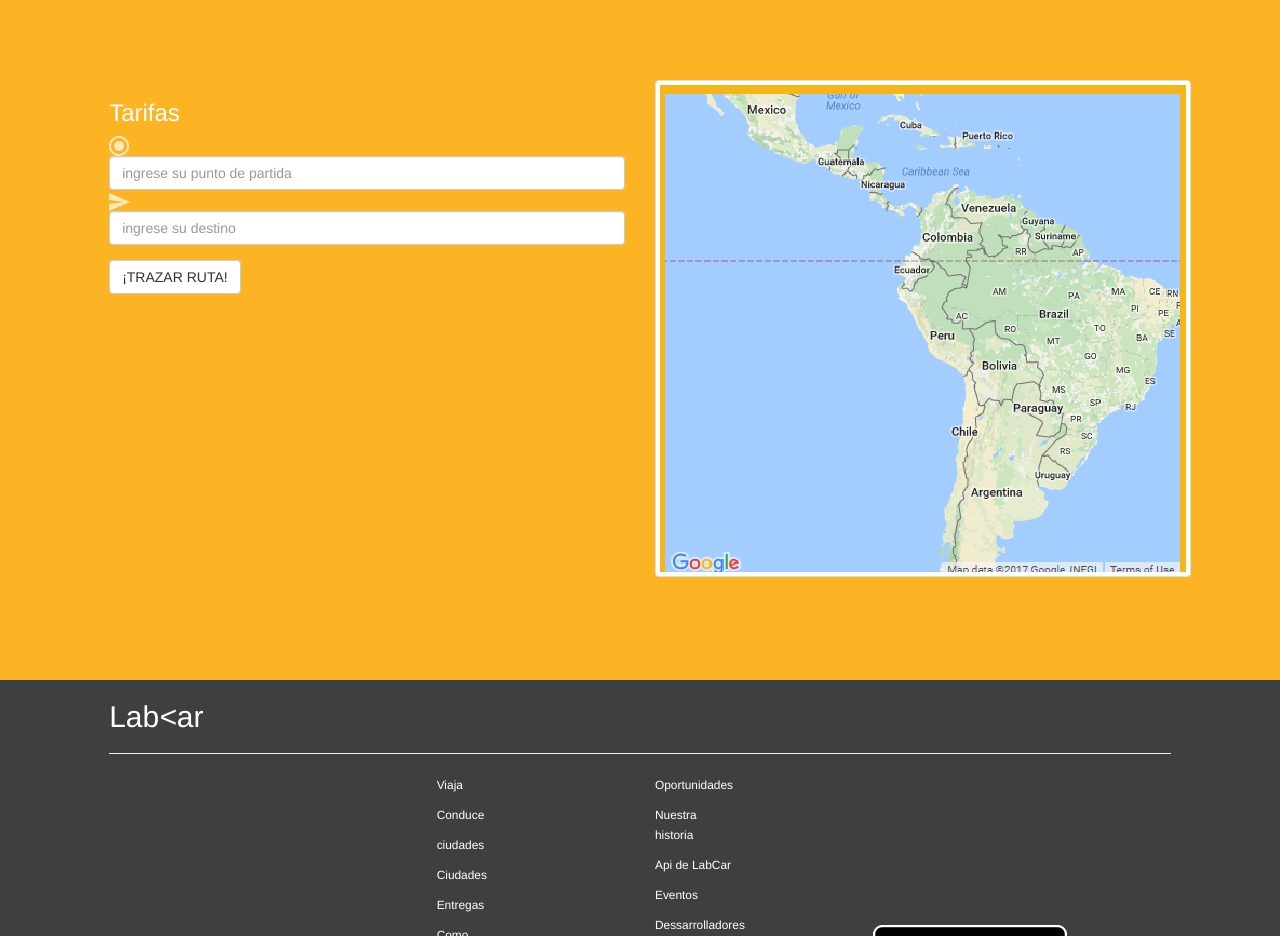
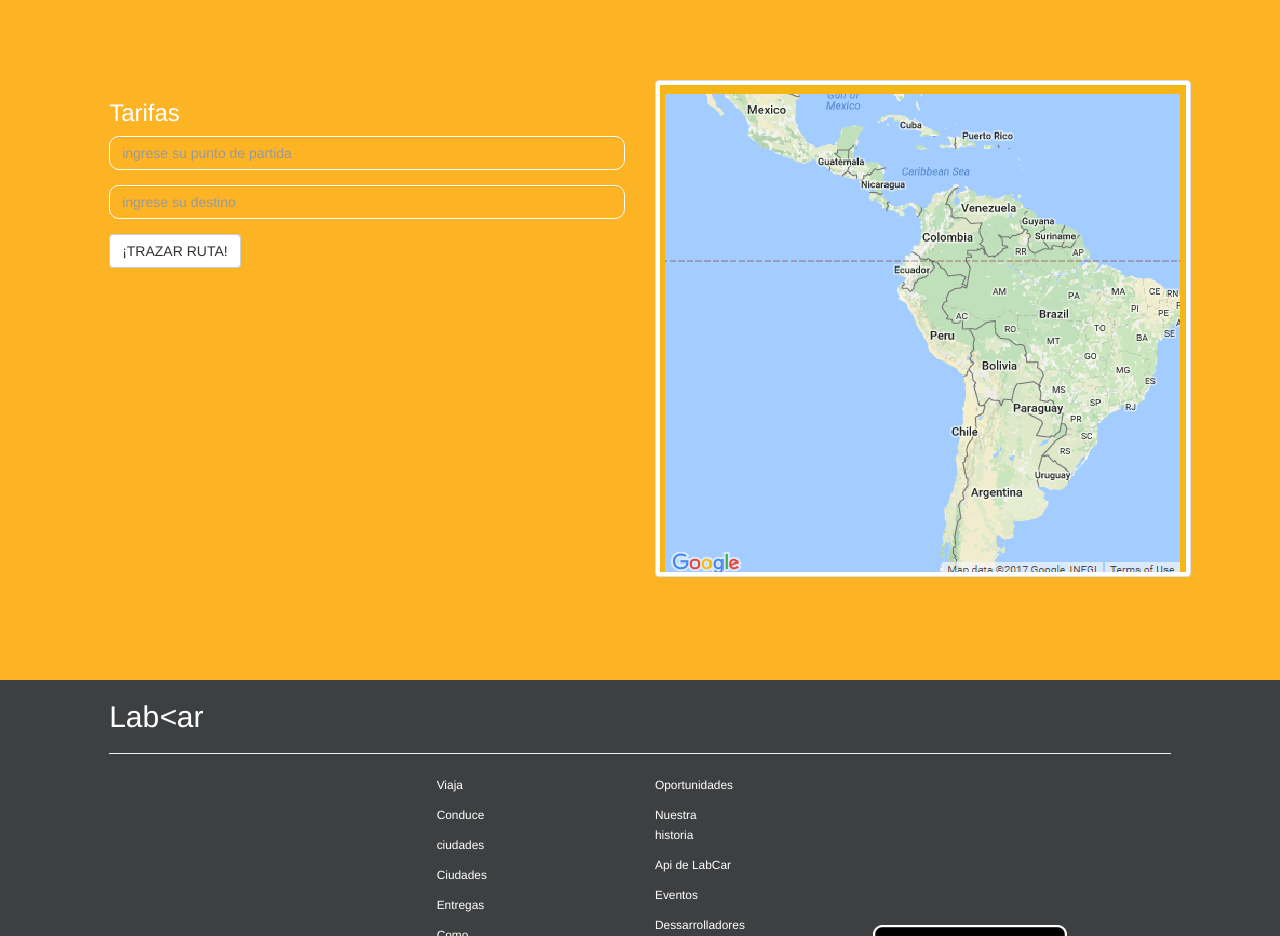
Before and after one commit to nelyflores/labcar, a plain HTML site: page index.html in a window 1280 px wide. Shown: the part 3020-3956 px from the top of the page. Drawn offline with nearby package versions, Linux system fonts and the light colour scheme.

Commit message:
arreglando las cajas de texto

```diff
--- a/css/principal.css
+++ b/css/principal.css
@@ -58,3 +58,8 @@
 	border-top: solid white 1px;
 
 }
+.transparente{
+	background-color: transparent;
+	border:solid white 1px;
+	border-radius: 10px;
+}
--- a/index.html
+++ b/index.html
@@ -81,11 +81,13 @@
 				<form>
 					<div class="form-group">
 
-						<span class="input-group-btn"><img  src="img/shape.png"></span>
 
-						<input type="text" class="form-control " placeholder="ingrese su punto de partida">
-						<a><img src="img/shape2.png"></a>
-						<input type="text" class="form-control " placeholder="ingrese su destino">
+
+						<input type="text" class="form-control transparente " placeholder="ingrese su punto de partida">
+						</div>
+					<div class="form-group">
+
+						<input type="text" class="form-control transparente " placeholder="ingrese su destino">
 					</div>
 					<button type="submit" class="btn btn-default">¡TRAZAR RUTA!</button>
 				</form>
```
